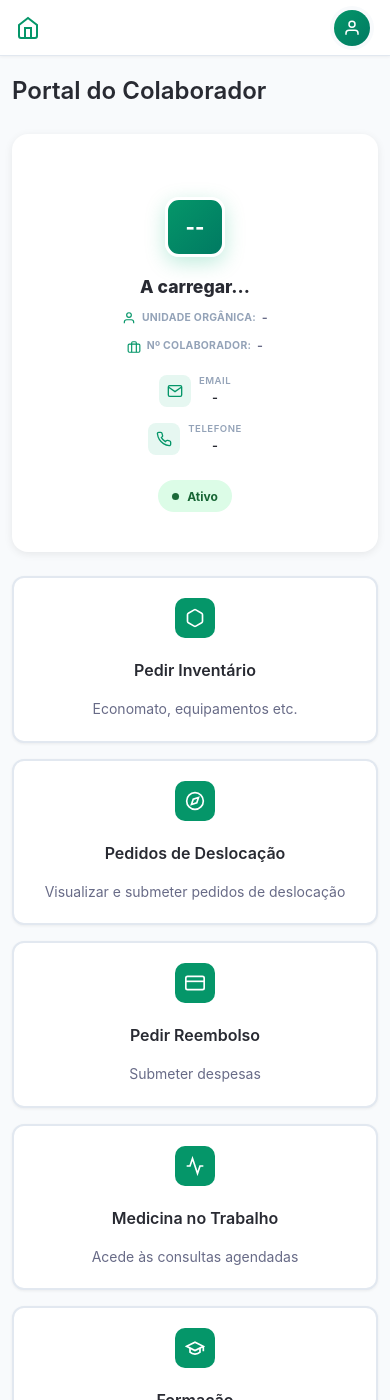
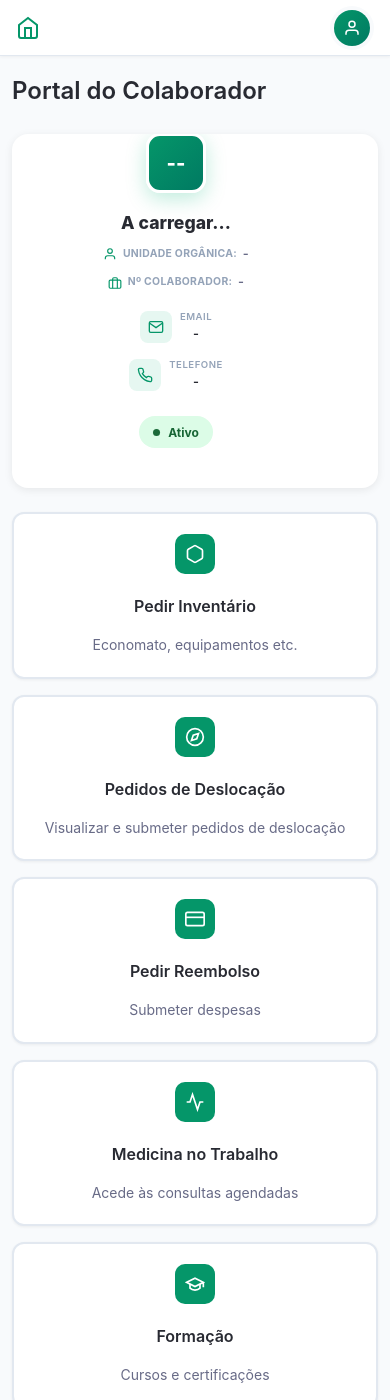
Before and after one commit to andrealmeida6/Platform1, a Jekyll site: the page built from index.html, in a window 390 px wide and 1400 px high. Built offline with Jekyll 4.4.1, drawn with Linux system fonts in a browser that asks for light colours.

Commit message:
fix: Remove estilos antigos de profile-section que conflitavam com o componente v4

```diff
--- a/web-files/css/styles.css
+++ b/web-files/css/styles.css
@@ -91,97 +91,11 @@ body {
   color: var(--text-secondary);
 }
 
-/* === PROFILE SECTION === */
-.profile-section {
-  background: var(--white);
-  border-radius: 16px;
-  padding: 1.5rem;
-  box-shadow: 0 2px 8px rgba(0, 0, 0, 0.08);
-  display: flex;
-  align-items: center;
-  gap: 1.5rem;
-  flex-wrap: wrap;
-  margin-bottom: 1.5rem;
-}
-
-.profile-avatar {
-  width: 80px;
-  height: 80px;
-  background: linear-gradient(135deg, var(--primary-color) 0%, #007a62 100%);
-  border-radius: 50%;
-  display: flex;
-  align-items: center;
-  justify-content: center;
-  color: white;
-  font-size: 2rem;
-  font-weight: 700;
-  flex-shrink: 0;
-}
-
-.profile-info {
-  flex: 1;
-  min-width: 200px;
-}
-
-.profile-name {
-  font-size: 1.25rem;
-  font-weight: 700;
-  color: var(--text-primary);
-  margin-bottom: 0.5rem;
-}
-
-.profile-details {
-  display: flex;
-  flex-wrap: wrap;
-  gap: 1.25rem;
-}
-
-.profile-detail-item {
-  display: flex;
-  flex-direction: column;
-  gap: 0.25rem;
-}
-
-.profile-detail-label {
-  font-size: 0.7rem;
-  color: var(--text-muted);
-  text-transform: uppercase;
-  letter-spacing: 0.5px;
-}
-
-.profile-detail-value {
-  font-size: 0.85rem;
-  color: var(--text-primary);
-  font-weight: 500;
-}
-
-.profile-status {
-  display: flex;
-  align-items: center;
-  gap: 0.5rem;
-  padding: 0.5rem 1rem;
-  border-radius: 20px;
-  font-size: 0.8rem;
-  font-weight: 600;
-}
-
-.profile-status.active {
-  background: #dcfce7;
-  color: var(--success);
-}
-
-.status-dot {
-  width: 8px;
-  height: 8px;
-  border-radius: 50%;
-  background: currentColor;
-  animation: pulse 2s infinite;
-}
-
-@keyframes pulse {
-  0%, 100% { opacity: 1; }
-  50% { opacity: 0.5; }
-}
+/* === PROFILE SECTION ===
+   NOTA: Os estilos do profile-section estão agora no componente
+   _includes/components/profile-section.html para evitar conflitos.
+   O componente usa layout com banner e avatar sobreposto.
+*/
 
 /* === QUICK ACTIONS === */
 .quick-actions {
@@ -1958,6 +1872,11 @@ body {
   color: var(--primary-color);
 }
 
+@keyframes pulse {
+  0%, 100% { opacity: 1; }
+  50% { opacity: 0.5; }
+}
+
 /* === RESPONSIVE === */
 @media (max-width: 1200px) {
   .calendar-cards {
@@ -2026,15 +1945,6 @@ body {
     gap: 0.75rem;
   }
 
-  .profile-section {
-    flex-direction: column;
-    text-align: center;
-  }
-
-  .profile-status {
-    align-self: center;
-  }
-
   .mini-table {
     font-size: 0.8rem;
   }
```
